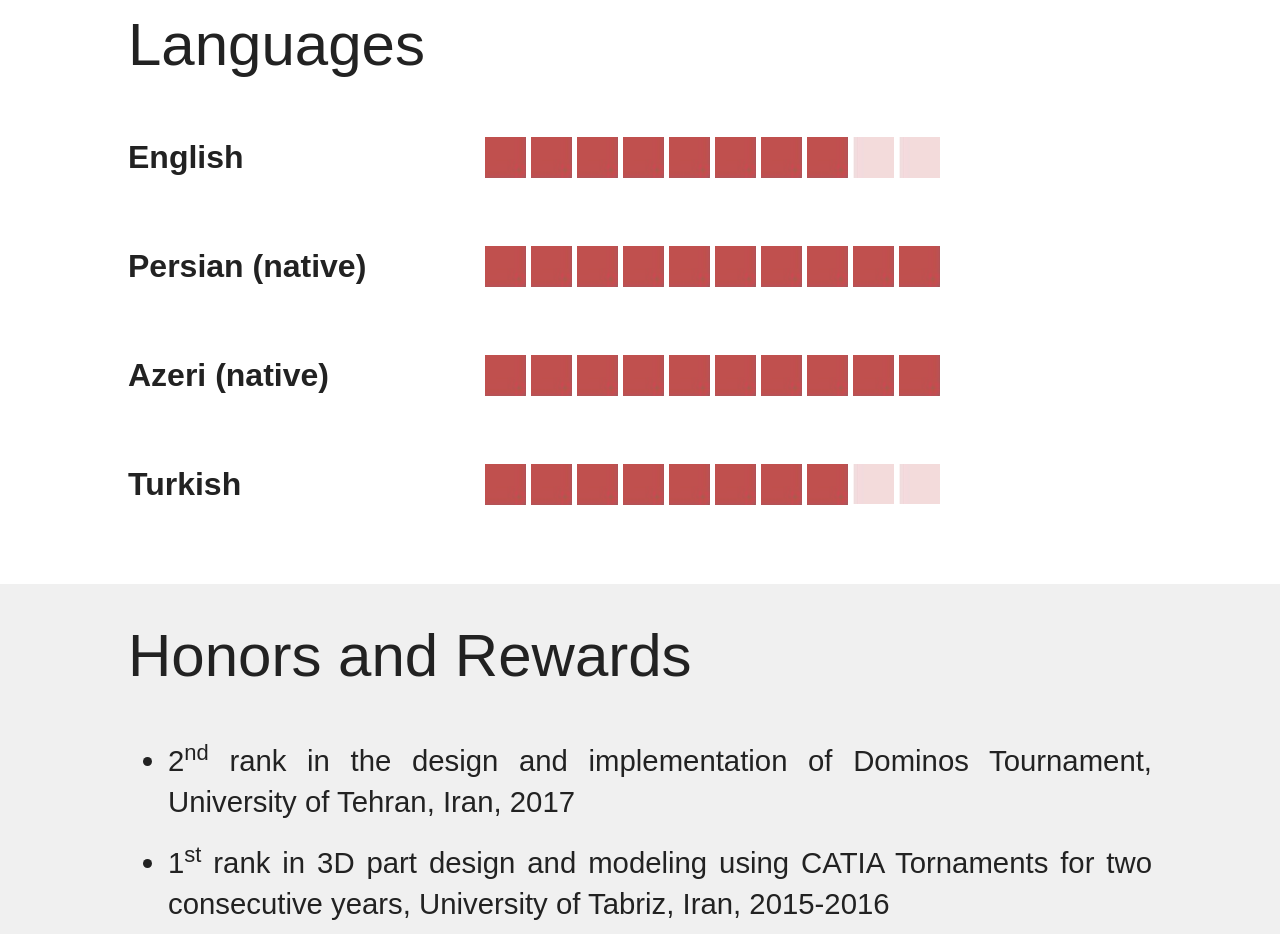
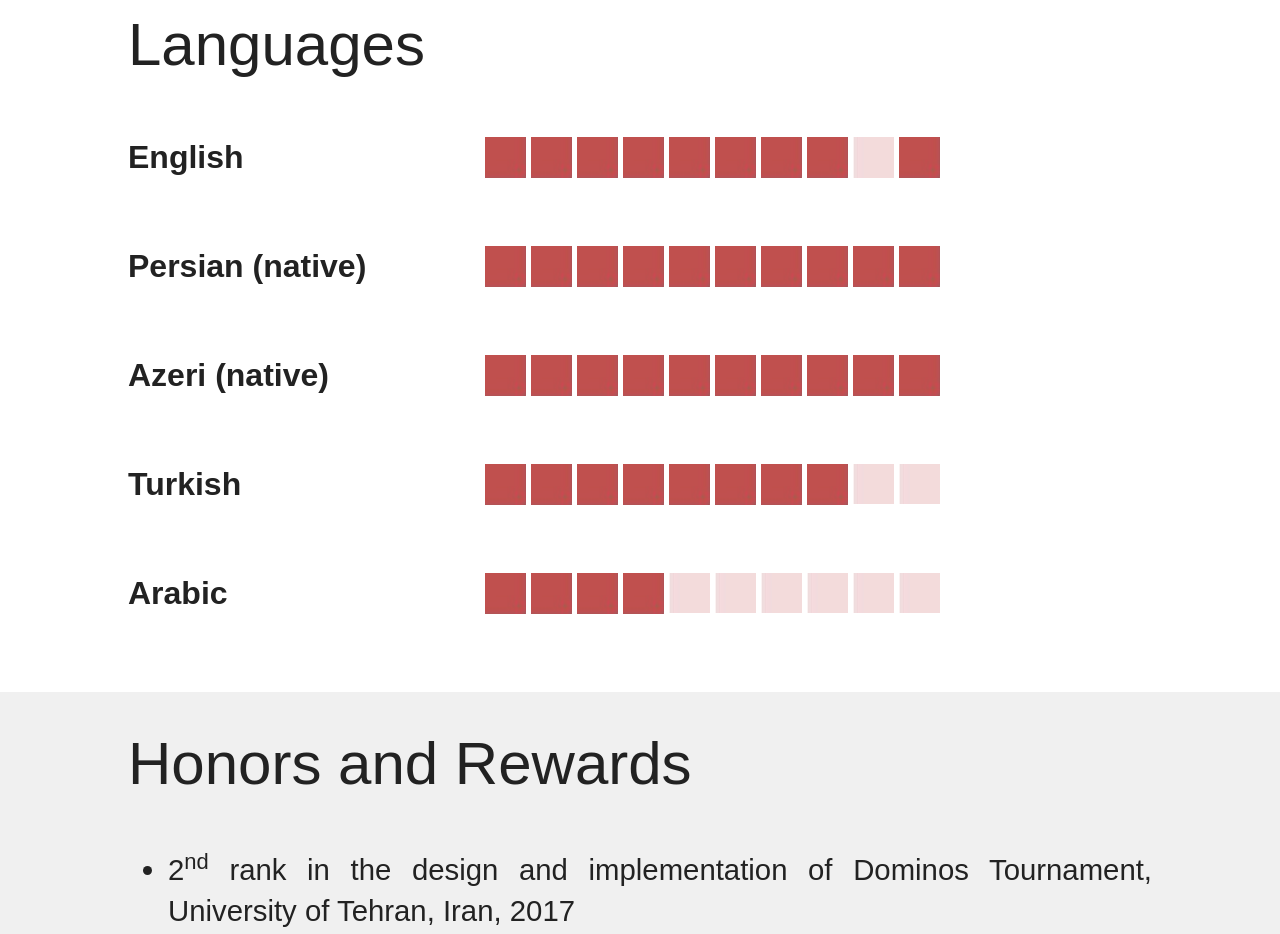
Before and after one commit to farshadnh/farshadnh.github.io, a plain HTML site: page index.html in a window 1280 px wide. Shown: the part 7383-8317 px from the top of the page. Drawn offline with nearby package versions, Linux system fonts and the light colour scheme.

Commit message:
Update index.html

```diff
--- a/index.html
+++ b/index.html
@@ -516,7 +516,7 @@
               <div class="div2" style="width: 100%">
                   <p class="p_software" style="font-size: 24pt; width: 30%;">English</p>
                   <div class="skill_progress" style="width: 40%">
-                      <img src="sq_por.JPG"/><img src="sq_por.JPG"/><img src="sq_por.JPG"/><img src="sq_por.JPG"/><img src="sq_por.JPG"/><img src="sq_por.JPG"/><img src="sq_por.JPG"/><img src="sq_por.JPG"/><img src="sq_xali.JPG"/><img src="sq_xali.JPG"/>
+                      <img src="sq_por.JPG"/><img src="sq_por.JPG"/><img src="sq_por.JPG"/><img src="sq_por.JPG"/><img src="sq_por.JPG"/><img src="sq_por.JPG"/><img src="sq_por.JPG"/><img src="sq_por.JPG"/><img src="sq_xali.JPG"/><img src="sq_por.JPG"/>
                   </div>
               </div>
 
@@ -538,6 +538,13 @@
                   <p class="p_software" style="font-size: 24pt; width: 30%;">Turkish</p>
                   <div class="skill_progress" style="width: 40%">
                       <img src="sq_por.JPG"/><img src="sq_por.JPG"/><img src="sq_por.JPG"/><img src="sq_por.JPG"/><img src="sq_por.JPG"/><img src="sq_por.JPG"/><img src="sq_por.JPG"/><img src="sq_por.JPG"/><img src="sq_xali.JPG"/><img src="sq_xali.JPG"/>
+                  </div>
+              </div>
+
+			  <div class="div2" style="width: 100%">
+                  <p class="p_software" style="font-size: 24pt; width: 30%;">Arabic</p>
+                  <div class="skill_progress" style="width: 40%">
+                      <img src="sq_por.JPG"/><img src="sq_por.JPG"/><img src="sq_por.JPG"/><img src="sq_por.JPG"/><img src="sq_xali.JPG"/><img src="sq_xali.JPG"/><img src="sq_xali.JPG"/><img src="sq_xali.JPG"/><img src="sq_xali.JPG"/><img src="sq_xali.JPG"/>
                   </div>
               </div>
           </div>
```
